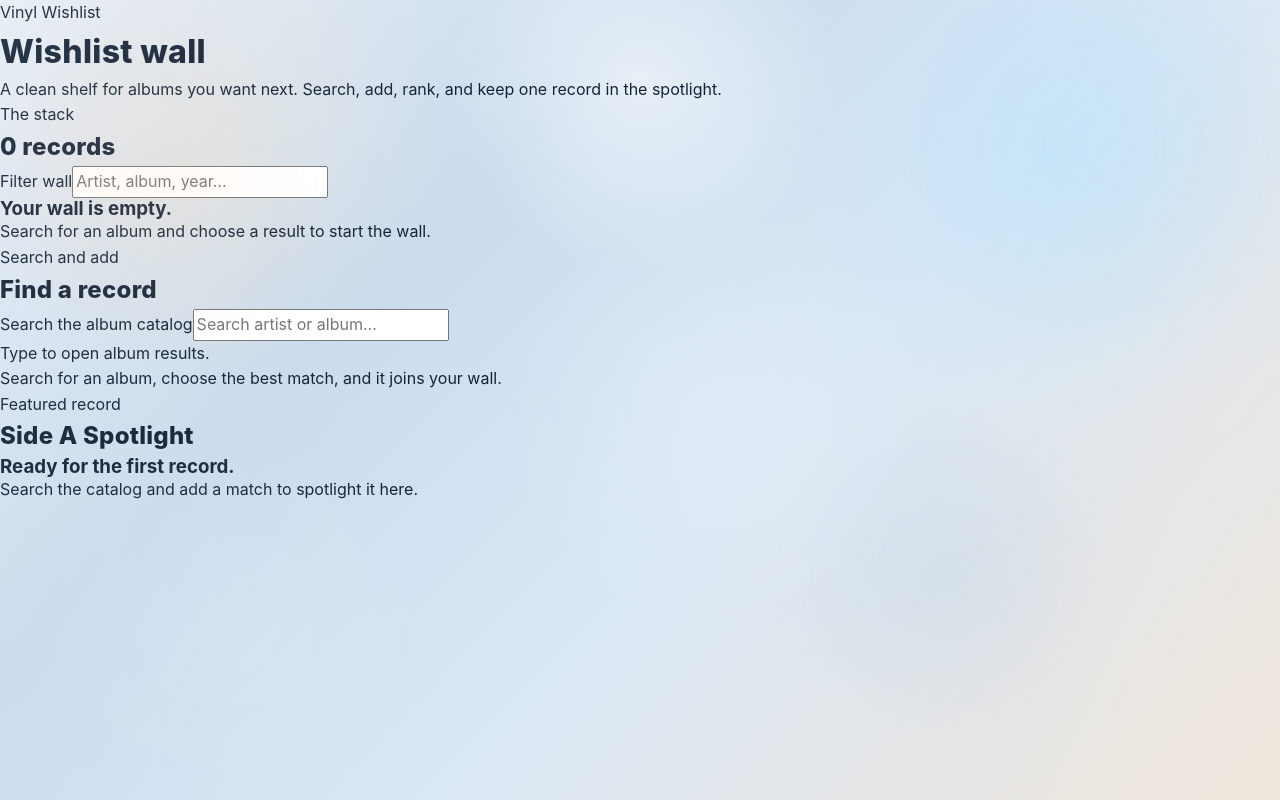
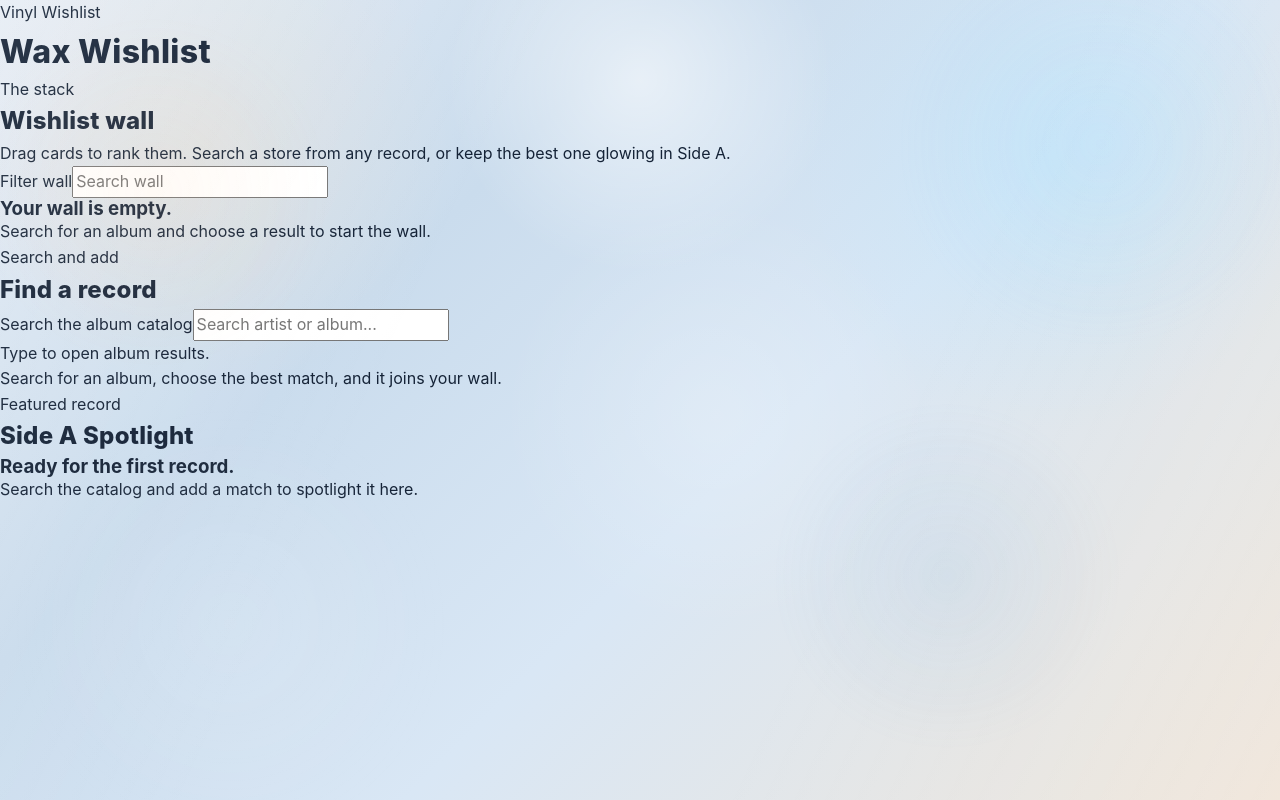
Before and after one commit to Ofeko22/Vinyl-wishlist, a React (Vite) app: page / in a window 1280 px wide. Built offline with nearby package versions, Linux system fonts and the light colour scheme; the HTML template or start-up script is replaced by a standard one.

Commit message:
Refine 2.0 glass-inspired design

```diff
--- a/src/App.jsx
+++ b/src/App.jsx
@@ -38,6 +38,14 @@ function App() {
     filteredWishlist[0] ??
     wishlist[0] ??
     null
+  const headerRecords =
+    wishlist.slice(0, 5).length > 0
+      ? wishlist.slice(0, 5)
+      : Array.from({ length: 4 }, (_, index) => ({
+          id: `placeholder-${index}`,
+          album: '',
+          coverUrl: '',
+        }))
 
   useEffect(() => {
     saveWishlist(wishlist)
@@ -173,13 +181,19 @@ function App() {
           <MiniRecord />
           <div>
             <p className="eyebrow">Vinyl Wishlist</p>
-            <h1>Wishlist wall</h1>
+            <h1>Wax Wishlist</h1>
           </div>
         </div>
-        <p className="header-copy">
-          A clean shelf for albums you want next. Search, add, rank, and keep
-          one record in the spotlight.
-        </p>
+        <div className="top-vinyl-strip" aria-hidden="true">
+          {headerRecords.map((record, index) => (
+            <MiniRecord
+              key={record.id}
+              coverUrl={record.coverUrl}
+              label={record.album?.slice(0, 1)}
+              variant={(index % 4) + 1}
+            />
+          ))}
+        </div>
       </header>
 
       <section className="workspace">
@@ -187,17 +201,23 @@ function App() {
           <div className="panel-heading">
             <div>
               <p className="eyebrow">The stack</p>
-              <h2>{wishlist.length} records</h2>
+              <h2>Wishlist wall</h2>
             </div>
+            <div className="wall-tools">
+              <p className="wall-copy">
+                Drag cards to rank them. Search a store from any record, or keep
+                the best one glowing in Side A.
+              </p>
               <label className="filter-field">
                 <span>Filter wall</span>
                 <input
                   type="search"
                   value={filterQuery}
                   onChange={(event) => setFilterQuery(event.target.value)}
-                placeholder="Artist, album, year..."
+                  placeholder="Search wall"
                 />
               </label>
+            </div>
           </div>
 
           {filteredWishlist.length ? (
@@ -471,10 +491,12 @@ function CoverThumb({ record }) {
   )
 }
 
-function MiniRecord() {
+function MiniRecord({ coverUrl = '', label = '', variant = 1 }) {
   return (
-    <span className="mini-record" aria-hidden="true">
-      <span></span>
+    <span className={`mini-record mini-record--${variant}`} aria-hidden="true">
+      <span>
+        {coverUrl ? <img src={coverUrl} alt="" referrerPolicy="no-referrer" /> : label}
+      </span>
     </span>
   )
 }
--- a/src/styles.css
+++ b/src/styles.css
@@ -1,17 +1,18 @@
 @import url('https://fonts.googleapis.com/css2?family=Inter:wght@400;500;600;700;800&display=swap');
 
 :root {
-  --bg: #e9f1f7;
+  --bg: #e5eef6;
   --panel: #f7fbff;
-  --panel-soft: #edf4fa;
+  --panel-soft: #edf5fb;
   --ink: #1d2938;
   --muted: #617083;
-  --line: #cad7e4;
+  --line: rgba(180, 199, 216, 0.74);
   --line-strong: #adc0d1;
   --blue: #5f9ed1;
-  --blue-soft: #d9ecfb;
-  --shell-shadow: 0 18px 50px rgba(42, 62, 82, 0.16);
-  --card-shadow: 0 14px 30px rgba(39, 59, 79, 0.12);
+  --blue-soft: #dceffa;
+  --warm: #d4b08a;
+  --shell-shadow: 0 24px 58px rgba(38, 57, 78, 0.16);
+  --card-shadow: 0 18px 38px rgba(39, 59, 79, 0.14);
   font-family: Inter, Avenir Next, Segoe UI, sans-serif;
   color: var(--ink);
   background: var(--bg);
@@ -30,9 +31,37 @@ body {
   min-height: 100vh;
   margin: 0;
   background:
-    radial-gradient(circle at 18% 12%, rgba(255, 255, 255, 0.86), transparent 24%),
-    radial-gradient(circle at 82% 10%, rgba(196, 225, 248, 0.72), transparent 26%),
-    linear-gradient(135deg, #edf5fb 0%, #dbe8f2 52%, #f0e8de 100%);
+    radial-gradient(circle at 14% 14%, rgba(255, 255, 255, 0.82), transparent 21%),
+    radial-gradient(circle at 84% 11%, rgba(174, 219, 249, 0.72), transparent 24%),
+    radial-gradient(circle at 70% 86%, rgba(216, 180, 143, 0.22), transparent 24%),
+    linear-gradient(135deg, #eef5fa 0%, #d7e5f1 54%, #efe7dc 100%);
+}
+
+body::before,
+body::after {
+  content: '';
+  position: fixed;
+  pointer-events: none;
+  z-index: -1;
+}
+
+body::before {
+  inset: 0;
+  background:
+    linear-gradient(116deg, rgba(255, 255, 255, 0.18) 0%, transparent 32%, transparent 68%, rgba(255, 255, 255, 0.18) 100%),
+    radial-gradient(circle at 8% 74%, rgba(255, 255, 255, 0.28), transparent 16%),
+    radial-gradient(circle at 88% 68%, rgba(112, 170, 214, 0.18), transparent 18%);
+}
+
+body::after {
+  top: 64px;
+  left: -64px;
+  width: 260px;
+  height: 620px;
+  border: 1px solid rgba(255, 255, 255, 0.36);
+  border-radius: 38px;
+  background: linear-gradient(180deg, rgba(255, 255, 255, 0.24), rgba(255, 255, 255, 0.04));
+  transform: rotate(-7deg);
 }
 
 button,
@@ -61,9 +90,9 @@ p {
 }
 
 .app-shell {
-  width: min(1540px, 100%);
+  width: min(1620px, 100%);
   margin: 0 auto;
-  padding: clamp(18px, 3vw, 42px);
+  padding: clamp(20px, 3vw, 48px);
 }
 
 .app-header {
@@ -71,12 +100,18 @@ p {
   align-items: center;
   justify-content: space-between;
   gap: 24px;
-  margin-bottom: 22px;
-  padding: 22px clamp(20px, 3vw, 34px);
-  border: 1px solid rgba(255, 255, 255, 0.92);
-  border-radius: 26px;
-  background: rgba(247, 251, 255, 0.92);
-  box-shadow: var(--shell-shadow);
+  min-height: 86px;
+  margin-bottom: 24px;
+  padding: 18px clamp(20px, 3vw, 34px);
+  overflow: hidden;
+  border: 1px solid rgba(255, 255, 255, 0.58);
+  border-radius: 34px;
+  background:
+    linear-gradient(180deg, rgba(255, 255, 255, 0.42), rgba(255, 255, 255, 0.18)),
+    linear-gradient(100deg, rgba(82, 126, 166, 0.18), rgba(202, 177, 147, 0.12) 58%, rgba(92, 158, 207, 0.16));
+  box-shadow:
+    var(--shell-shadow),
+    inset 0 1px 0 rgba(255, 255, 255, 0.7);
 }
 
 .brand-lockup {
@@ -88,21 +123,47 @@ p {
 .mini-record {
   display: grid;
   place-items: center;
-  width: 44px;
+  flex: 0 0 auto;
+  width: 50px;
   aspect-ratio: 1;
   border-radius: 50%;
   background:
     radial-gradient(circle at center, #f8fbff 0 10%, #233041 10% 18%, #101822 18% 45%, #303d4f 45% 62%, #111922 62% 100%);
-  box-shadow: 0 8px 18px rgba(24, 37, 52, 0.18);
+  box-shadow:
+    0 10px 20px rgba(24, 37, 52, 0.18),
+    inset 0 0 0 1px rgba(255, 255, 255, 0.08);
+}
+
+.mini-record--2 {
+  width: 62px;
+}
+
+.mini-record--3 {
+  width: 56px;
+}
+
+.mini-record--4 {
+  width: 46px;
 }
 
 .mini-record span,
 .vinyl-label {
-  display: block;
+  display: grid;
+  place-items: center;
   width: 22%;
   aspect-ratio: 1;
   border-radius: 50%;
   background: #dbeaf6;
+  overflow: hidden;
+  color: #253448;
+  font-size: 0.58rem;
+  font-weight: 800;
+}
+
+.mini-record img {
+  width: 100%;
+  height: 100%;
+  object-fit: cover;
 }
 
 .eyebrow {
@@ -115,24 +176,34 @@ p {
 
 h1 {
   margin-top: 3px;
-  font-size: clamp(2rem, 4vw, 4.2rem);
+  font-size: clamp(1.8rem, 3vw, 3.2rem);
   line-height: 0.95;
 }
 
 h2 {
-  font-size: clamp(1.35rem, 2vw, 2rem);
+  font-size: clamp(1.6rem, 3vw, 2.8rem);
 }
 
-.header-copy {
-  max-width: 36rem;
-  color: var(--muted);
-  font-size: 1rem;
+.top-vinyl-strip {
+  display: flex;
+  align-items: center;
+  justify-content: flex-end;
+  min-width: 190px;
+  min-height: 64px;
+}
+
+.top-vinyl-strip .mini-record {
+  margin-left: -12px;
+}
+
+.top-vinyl-strip .mini-record:first-child {
+  margin-left: 0;
 }
 
 .workspace {
   display: grid;
-  grid-template-columns: minmax(0, 1fr) minmax(360px, 0.36fr);
-  gap: 22px;
+  grid-template-columns: minmax(0, 1.55fr) minmax(360px, 0.58fr);
+  gap: 26px;
   align-items: start;
 }
 
@@ -140,13 +211,18 @@ h2 {
 .search-panel,
 .spotlight-panel {
   border: 1px solid rgba(255, 255, 255, 0.88);
-  border-radius: 26px;
-  background: rgba(247, 251, 255, 0.94);
-  box-shadow: var(--shell-shadow);
+  border-radius: 32px;
+  background:
+    linear-gradient(180deg, rgba(255, 255, 255, 0.48), rgba(255, 255, 255, 0.18)),
+    linear-gradient(145deg, rgba(92, 149, 198, 0.12), rgba(255, 255, 255, 0.16) 48%, rgba(202, 173, 140, 0.14));
+  box-shadow:
+    var(--shell-shadow),
+    inset 0 1px 0 rgba(255, 255, 255, 0.64);
 }
 
 .wall-panel {
-  padding: clamp(18px, 2vw, 26px);
+  min-height: min(800px, calc(100vh - 150px));
+  padding: clamp(24px, 3vw, 34px);
 }
 
 .side-rail {
@@ -158,15 +234,22 @@ h2 {
 
 .search-panel,
 .spotlight-panel {
-  padding: 22px;
+  padding: clamp(22px, 2vw, 30px);
 }
 
 .panel-heading {
   display: flex;
   align-items: end;
   justify-content: space-between;
-  gap: 18px;
-  margin-bottom: 18px;
+  gap: clamp(20px, 4vw, 54px);
+  margin-bottom: 26px;
+}
+
+.wall-panel .panel-heading h2 {
+  margin-top: 10px;
+  font-size: clamp(2.8rem, 7vw, 5.4rem);
+  line-height: 0.92;
+  letter-spacing: -0.02em;
 }
 
 .panel-heading--stacked {
@@ -177,6 +260,29 @@ h2 {
   margin-top: 4px;
 }
 
+.search-panel .panel-heading h2 {
+  color: rgba(255, 255, 255, 0.96);
+  font-size: clamp(3rem, 6vw, 5.1rem);
+  line-height: 0.9;
+  text-shadow:
+    0 2px 0 rgba(255, 255, 255, 0.18),
+    0 16px 32px rgba(28, 43, 61, 0.26);
+}
+
+.wall-tools {
+  display: grid;
+  justify-items: end;
+  gap: 18px;
+  max-width: 440px;
+}
+
+.wall-copy {
+  color: var(--muted);
+  font-size: 1.08rem;
+  line-height: 1.55;
+  text-align: right;
+}
+
 .filter-field,
 .search-field {
   display: grid;
@@ -184,7 +290,7 @@ h2 {
 }
 
 .filter-field {
-  width: min(320px, 100%);
+  width: min(360px, 100%);
 }
 
 .filter-field span {
@@ -197,14 +303,18 @@ h2 {
 
 input {
   width: 100%;
-  min-height: 48px;
-  border: 1px solid var(--line);
-  border-radius: 16px;
-  padding: 0 15px;
-  background: #ffffff;
+  min-height: 58px;
+  border: 1px solid rgba(255, 255, 255, 0.58);
+  border-radius: 22px;
+  padding: 0 20px;
+  background:
+    linear-gradient(180deg, rgba(255, 255, 255, 0.78), rgba(255, 255, 255, 0.46)),
+    #ffffff;
   color: var(--ink);
   outline: none;
-  box-shadow: inset 0 1px 0 rgba(255, 255, 255, 0.9);
+  box-shadow:
+    0 14px 26px rgba(32, 51, 70, 0.08),
+    inset 0 1px 0 rgba(255, 255, 255, 0.9);
 }
 
 input:focus {
@@ -214,26 +324,31 @@ input:focus {
 
 .record-grid {
   display: grid;
-  grid-template-columns: repeat(auto-fill, minmax(220px, 1fr));
-  gap: 16px;
+  grid-template-columns: repeat(auto-fill, minmax(240px, 1fr));
+  gap: 20px;
 }
 
 .record-card {
   overflow: hidden;
-  border: 1px solid var(--line);
-  border-radius: 22px;
-  background: linear-gradient(180deg, #ffffff 0%, var(--panel-soft) 100%);
-  box-shadow: var(--card-shadow);
+  border: 1px solid rgba(255, 255, 255, 0.66);
+  border-radius: 28px;
+  background:
+    linear-gradient(180deg, rgba(255, 255, 255, 0.52), rgba(255, 255, 255, 0.18)),
+    linear-gradient(150deg, rgba(126, 170, 211, 0.16), rgba(255, 255, 255, 0.18) 48%, rgba(198, 164, 128, 0.14));
+  box-shadow:
+    var(--card-shadow),
+    inset 0 1px 0 rgba(255, 255, 255, 0.62);
   transition:
     border-color 0.18s ease,
-    box-shadow 0.18s ease;
+    box-shadow 0.18s ease,
+    background-color 0.18s ease;
 }
 
 .record-card:hover,
 .record-card.is-selected {
   border-color: var(--blue);
   box-shadow:
-    0 16px 34px rgba(39, 59, 79, 0.14),
+    0 20px 42px rgba(39, 59, 79, 0.16),
     0 0 0 3px rgba(95, 158, 209, 0.16);
 }
 
@@ -244,8 +359,8 @@ input:focus {
 .record-main {
   display: grid;
   width: 100%;
-  gap: 14px;
-  padding: 18px;
+  gap: 16px;
+  padding: 20px;
   background: transparent;
   color: inherit;
   text-align: left;
@@ -255,8 +370,10 @@ input:focus {
 .rank-badge {
   width: fit-content;
   border-radius: 999px;
-  padding: 6px 12px;
-  background: var(--blue-soft);
+  padding: 8px 14px;
+  background:
+    linear-gradient(180deg, rgba(255, 255, 255, 0.48), rgba(255, 255, 255, 0.16)),
+    var(--blue-soft);
   color: #294154;
   font-size: 0.78rem;
   font-weight: 800;
@@ -267,13 +384,21 @@ input:focus {
   position: relative;
   display: block;
   width: 100%;
-  max-width: 300px;
+  max-width: 330px;
   margin-inline: auto;
   aspect-ratio: 1.35 / 1;
+  border-radius: 24px;
+  background:
+    linear-gradient(180deg, rgba(255, 255, 255, 0.24), rgba(255, 255, 255, 0.04)),
+    rgba(29, 45, 62, 0.05);
+  box-shadow:
+    inset 0 1px 0 rgba(255, 255, 255, 0.42),
+    0 16px 28px rgba(36, 55, 74, 0.08);
 }
 
 .album-display--spotlight {
   max-width: 560px;
+  margin-top: 4px;
 }
 
 .vinyl-disc {
@@ -302,7 +427,7 @@ input:focus {
   width: 62%;
   aspect-ratio: 1;
   border: 1px solid rgba(255, 255, 255, 0.9);
-  border-radius: 16px;
+  border-radius: 18px;
   background: #f8fbff;
   box-shadow: 0 14px 28px rgba(30, 45, 62, 0.18);
   object-fit: cover;
@@ -324,7 +449,7 @@ input:focus {
 }
 
 .record-copy strong {
-  font-size: 1.02rem;
+  font-size: 1.12rem;
   line-height: 1.1;
 }
 
@@ -336,7 +461,7 @@ input:focus {
   display: grid;
   grid-template-columns: 1fr 1fr;
   gap: 10px;
-  padding: 0 18px 18px;
+  padding: 0 20px 20px;
 }
 
 .record-actions a,
@@ -346,11 +471,13 @@ input:focus {
   display: inline-flex;
   align-items: center;
   justify-content: center;
-  min-height: 42px;
-  border: 1px solid var(--line);
+  min-height: 46px;
+  border: 1px solid rgba(255, 255, 255, 0.52);
   border-radius: 999px;
   padding: 0 14px;
-  background: #ffffff;
+  background:
+    linear-gradient(180deg, rgba(255, 255, 255, 0.52), rgba(255, 255, 255, 0.18)),
+    rgba(255, 255, 255, 0.56);
   color: #243345;
   cursor: pointer;
   font-size: 0.78rem;
@@ -377,9 +504,9 @@ input:focus {
 .search-hint,
 .status-line,
 .empty-state {
-  border: 1px solid var(--line);
-  border-radius: 18px;
-  background: #ffffff;
+  border: 1px solid rgba(255, 255, 255, 0.56);
+  border-radius: 22px;
+  background: rgba(255, 255, 255, 0.58);
 }
 
 .result-list {
@@ -396,7 +523,7 @@ input:focus {
   gap: 12px;
   min-height: 82px;
   padding: 12px;
-  background: #ffffff;
+  background: rgba(255, 255, 255, 0.66);
   color: inherit;
   text-align: left;
   cursor: pointer;
@@ -474,10 +601,10 @@ input:focus {
 }
 
 .tag-row span {
-  border: 1px solid var(--line);
+  border: 1px solid rgba(255, 255, 255, 0.58);
   border-radius: 999px;
   padding: 8px 12px;
-  background: #ffffff;
+  background: rgba(255, 255, 255, 0.62);
   color: #3e5063;
   font-size: 0.8rem;
   font-weight: 800;
@@ -487,7 +614,9 @@ input:focus {
 
 .primary-link {
   width: fit-content;
-  background: #243345;
+  background:
+    linear-gradient(180deg, rgba(61, 78, 98, 0.96), rgba(27, 39, 54, 0.96)),
+    #243345;
   color: #ffffff;
 }
 
```
Lines whose indentation alone changed are shown as unchanged.
